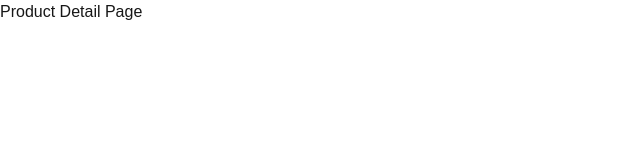
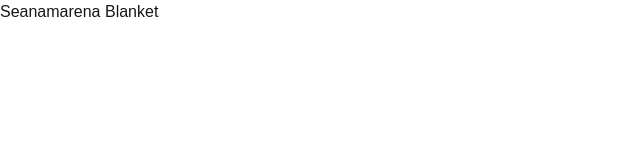
Before and after one commit to Katleho-Nyoni/NextJS, a Next.js app in the folder ecom/: page /products/100 in a window 1280 px wide. Shown: the top 160 px of the page, without its empty margins (0-640 px from the left). Built offline with nearby package versions, Linux system fonts and the light colour scheme.

Commit message:
Making the dynamic link show corresponding product name

```diff
--- a/ecom/app/products/[id]/page.tsx
+++ b/ecom/app/products/[id]/page.tsx
@@ -1,3 +1,6 @@
-export default function ProductDetailPage(){
-    return <h1>Product Detail Page</h1>
+import {products} from "@/app/product-data";
+
+export default function ProductDetailPage({params } : { params: {id: string}}){
+    const product = products.find(p => p.id === params.id);
+    return <h1>{product?.name}</h1>
 }
```
